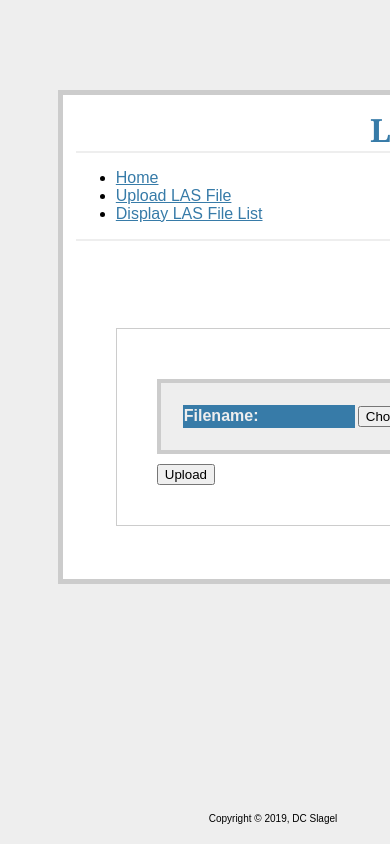
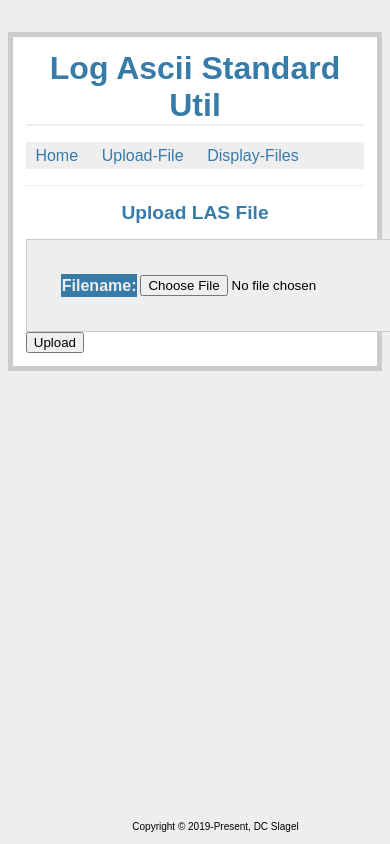
Before and after one commit to dcslagel/las-util-django, a Django app: page /upload/ in a window 390 px wide; the page is wider, and only the part inside the window is pictured. Run offline with Django 3.2, Linux system fonts and the light colour scheme.

Commit message:
Change menu to row and add size responsiveness

```diff
--- a/src/las_util/static/las_util/style.css
+++ b/src/las_util/static/las_util/style.css
@@ -1,7 +1,14 @@
+:root {
+  font-size: 1em;
+}
+
 body {
-  padding: 50px;
   font-family: sans-serif;
   background: #eee;
+}
+
+nav a {
+  text-decoration: none;
 }
 
 a, h1, h2, h3 {
@@ -9,7 +16,6 @@ a, h1, h2, h3 {
 }
 
 h1, h2, h3, h4 {
-  font-family: 'Georgia', serif;
   margin: 0;
   text-align: center;
 }
@@ -20,33 +26,32 @@ h1 {
 
 h2 {
   font-size: 1.2em;
-  padding: 10px;
+  padding: 0.8em;
 }
 
 hr {
-  color: #eee;
+  color: #eee; /* light gray */
 }
 
 footer {
   width: 100%;
-  padding: 20px;
+  padding: 1.25em;
   /* background-color: #1BA1E2; */
   margin: 0 auto;
   text-align: center;
-  font-size: 10px;
+  font-size: 0.625em;
   /* Pin footer to the bottom of the screen */
   position: absolute;
   bottom: 0;
 }
 
 nav {
-  border-bottom: 2px solid #eee;
+  border-bottom: 0.1em solid #eee;
 }
 
 table {
   width: 100%;
-  margin: 10px auto;
-  padding: 20px;
+  padding: 1.25em;
   border: 4px solid #ccc;
   background-color: #eee;
 }
@@ -57,9 +62,21 @@ th {
   text-align: left;
 }
 
+/* ul and li padding and display control menu display */
+ul {
+  padding-left: 0em;
+  background-color: #eee;
+}
+
+li {
+  display: inline-block;
+  padding: 0.3em 0.6em;
+}
+
+
 .page {
   margin: 2em auto;
-  width: 60em;
+  width: 30vm;
   border: 5px solid #ccc;
   padding: 0.8em;
   background: white;
@@ -70,23 +87,23 @@ th {
 }
 
 .doc-detail {
-  font-size: 0.7em;
+  font-size: 0.65em;
 }
 
 .form {
-  margin: 40px;
+  margin: 0em;
   border: 1px solid #ccc;
-  padding: 40px;
+  padding: 2em;
+}
+
+.form-centered {
+  text-align: center;
+  margin: 0em;
+  border: 1px solid #ccc;
+  padding: 2em;
 }
 
 .error {
   background: #F0D6D6;
   padding: 0.5em;
 }
-
-.uploadform {
-  text-align: center;
-  margin: 25px;
-  border: 1px solid #eee;
-  padding: 40px;
-}
--- a/src/las_util/templates/las_util/home.html
+++ b/src/las_util/templates/las_util/home.html
@@ -4,5 +4,5 @@
 <link rel="stylesheet" type="text/css" href="{% static 'las_util/style.css' %}" />
 
 {% block body %}
-  <p>Welcome to the Log Ascii Standard Util</p>
+  <h2>Welcome to LAS-Util</h2>
 {% endblock %}
--- a/src/las_util/templates/las_util/layout.html
+++ b/src/las_util/templates/las_util/layout.html
@@ -9,9 +9,11 @@
 <html>
 <head>
   <meta charset="utf-8">
+  <title>LAS-Util</title>
   <meta name="viewport" content="width=device-width, initial-scale=1, shrink-to-fit=no">
+  <meta name="description" content="Log Ascii Standard web utilities">
+
   <link rel="stylesheet" type="text/css" href="{% static 'las_util/style.css' %}" />
-  <title>Las-Util</title>
 </head>
 <body>
 <div class="page">
@@ -23,9 +25,9 @@
   {% block menu %}
   <nav>
     <ul>
-      <li><a href='/'>Home</a></li>
-      <li><a href='/upload/'>Upload LAS File</a></li>
-      <li><a href='/list/'>Display LAS File List</a></li>
+      <li><a href="/">Home</a></li>
+      <li><a href="/upload/">Upload-File</a></li>
+      <li><a href="/list/">Display-Files</a></li>
     </ul>
   </nav>
   {% endblock %}
@@ -35,7 +37,7 @@
 </div>
 {% block footer %}
 <footer>
-  Copyright &copy; 2019, DC Slagel
+  Copyright &copy; 2019-Present, DC Slagel
 </footer>
 {%endblock %}
 </body>
--- a/src/las_util/templates/las_util/list.html
+++ b/src/las_util/templates/las_util/list.html
@@ -4,8 +4,7 @@
 <link rel="stylesheet" type="text/css" href="{% static 'las_util/style.css' %}" />
 
 {% block body %}
-<div>
-  <h1>Las-Util Doc List</h1>
+<h2>LAS-Util File List</h2>
 <table class="doc-list">
   <tbody>
     {% for doc in docs %}
@@ -15,5 +14,4 @@
     {% endfor %}
   </tbody>
 </table>
-</div>
 {% endblock %}
--- a/src/las_util/templates/las_util/upload.html
+++ b/src/las_util/templates/las_util/upload.html
@@ -4,16 +4,12 @@
 <link rel="stylesheet" type="text/css" href="{% static 'las_util/style.css' %}" />
 
 {% block body %}
-<div>
-  <h2>LAS File Upload</h2>
-  <div class="form">
+  <h2>Upload LAS File</h2>
   <form action="#" method="post" enctype="multipart/form-data">
     {% csrf_token %}
-      <table>
+    <table class="form">
     {{form}}
     </table>
     <input type="submit" value="Upload" />
   </form>
-  </div>
-</div>
 {% endblock %}
```
Lines whose indentation alone changed are shown as unchanged.
